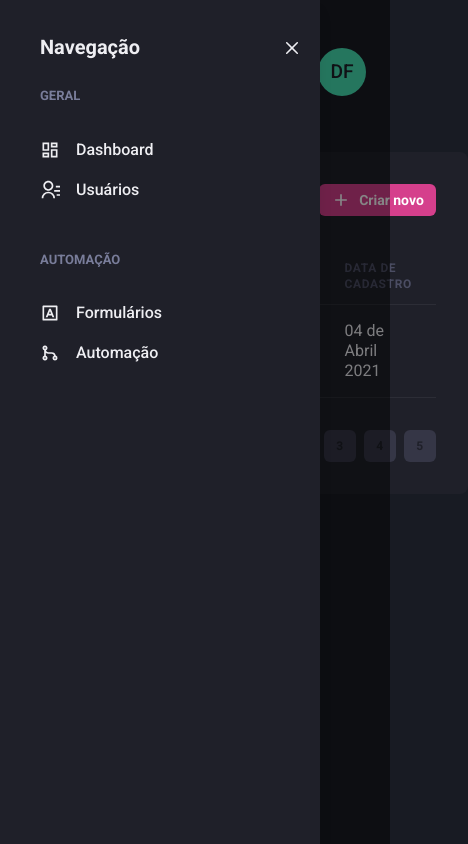
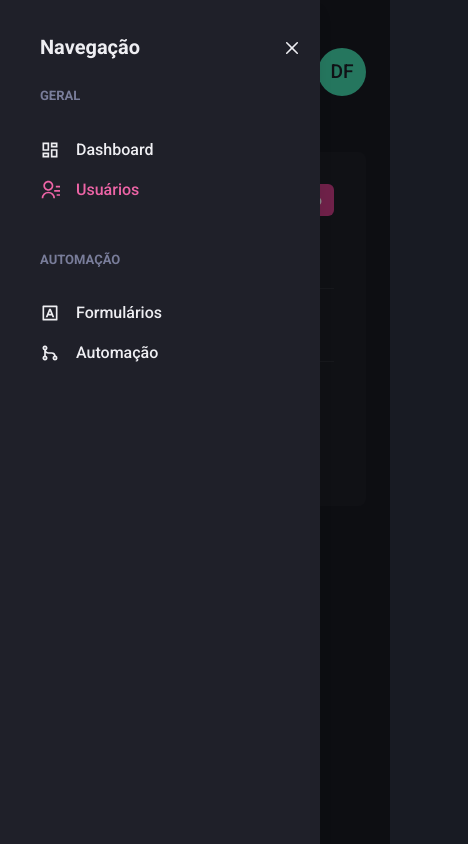
Before and after one commit to kieis/dashgo, a Next.js app: page /users in a window 390 px wide. Both pictures are taken after a click on the button "Open Navigation". Shown: the whole page, 468 px wide, since content can reach past the window. Built offline with nearby package versions, Linux system fonts and the light colour scheme.

Commit message:
mobile responsiveness

```diff
--- /dev/null
+++ b/src/components/ActiveLink.tsx
@@ -0,0 +1,21 @@
+import Link, { LinkProps } from "next/link";
+import { useRouter } from "next/router";
+import { cloneElement, ReactElement } from "react";
+
+interface ActiveLinkProps extends LinkProps {
+    children: ReactElement;
+}
+
+export function ActiveLink({ children, ...rest }: ActiveLinkProps) {
+    const { asPath } = useRouter();
+
+    let isActive = (asPath === rest.href || asPath === rest.as || asPath.includes(rest.href.toString()) || asPath.includes(rest.as?.toString())) ? true : false;
+
+    return (
+        <Link {...rest}>
+            {cloneElement(children, {
+                color: isActive ? 'pink.400' : 'gray.50'
+            })}
+        </Link>
+    );
+}
--- a/src/components/Pagination/index.tsx
+++ b/src/components/Pagination/index.tsx
@@ -3,7 +3,7 @@ import { PaginationItem } from "./PaginationItem";
 
 export function Pagination() {
     return (
-        <Stack direction="row" mt="8" justify="space-between" align="center" spacing="6">
+        <Stack direction={['column', 'row']} mt="8" justify="space-between" align="center" spacing="6">
             <Box>
                 <strong>0</strong> - <strong>10</strong> de <strong>100</strong>
             </Box>
--- a/src/components/Sidebar/NavLink.tsx
+++ b/src/components/Sidebar/NavLink.tsx
@@ -1,16 +1,20 @@
-import { Icon, Link, LinkProps as ChakraLinkProps, Text } from "@chakra-ui/react";
+import { Icon, Link as ChakraLink, LinkProps as ChakraLinkProps, Text } from "@chakra-ui/react";
 import { ElementType } from "react";
+import { ActiveLink } from "../ActiveLink";
 
 interface NavLinkProps extends ChakraLinkProps {
     icon: ElementType;
     children: string;
+    href: string;
 }
 
-export function NavLink({ icon, children, ...rest}: NavLinkProps) {
+export function NavLink({ icon, href, children, ...rest}: NavLinkProps) {
     return (
-        <Link display="flex" alignItems="center" {...rest}>
-            <Icon as={icon} fontSize="20"/>
-            <Text ml="4" fontWeight="medium">{children}</Text>
-        </Link>
+        <ActiveLink href={href} passHref>
+            <ChakraLink display="flex" alignItems="center" {...rest}>
+                <Icon as={icon} fontSize="20"/>
+                <Text ml="4" fontWeight="medium">{children}</Text>
+            </ChakraLink>
+        </ActiveLink>
     );
 }
--- a/src/components/Sidebar/SidebarNav.tsx
+++ b/src/components/Sidebar/SidebarNav.tsx
@@ -8,18 +8,18 @@ export function SidebarNav() {
     return(
         <Stack spacing="12" align="flex-start">
             <NavSection title="GERAL">
-                <NavLink icon={RiDashboardLine}>
+                <NavLink icon={RiDashboardLine} href="/dashboard">
                     Dashboard
                 </NavLink>
-                <NavLink icon={RiContactsLine}>
+                <NavLink icon={RiContactsLine} href="/users">
                     Usuários
                 </NavLink>
             </NavSection>
             <NavSection title="AUTOMAÇÃO">
-                <NavLink icon={RiInputMethodLine}>
+                <NavLink icon={RiInputMethodLine} href="/forms">
                     Formulários
                 </NavLink>
-                <NavLink icon={RiGitMergeLine}>
+                <NavLink icon={RiGitMergeLine} href="/automation">
                     Automação
                 </NavLink>
             </NavSection>
--- a/src/pages/dashboard.tsx
+++ b/src/pages/dashboard.tsx
@@ -68,7 +68,7 @@ export default function Dashboard() {
             <Flex w="100%" my="6" maxWidth={1480} mx="auto" px="6">
                 <Sidebar/>
                 <SimpleGrid flex="1" gap="4" minChildWidth={320} alignItems="flex-start">
-                    <Box h="100%" p="8" bg="gray.800" borderRadius={8} pb="4">
+                    <Box h="100%" p={['6', '8']} bg="gray.800" borderRadius={8} pb="4">
                         <Text fontSize="lg" mb="4">Inscritos da semana</Text>
                         <Chart type="area" height={160} options={options} series={series}/>
                     </Box>
--- a/src/pages/users/index.tsx
+++ b/src/pages/users/index.tsx
@@ -1,10 +1,13 @@
-import { Box, Button, Checkbox, Flex, Heading, Icon, Table, Tbody, Td, Th, Thead, Tr, Text } from "@chakra-ui/react";
+import { Box, Button, Checkbox, Flex, Heading, Icon, Table, Tbody, Td, Th, Thead, Tr, Text, useBreakpointValue } from "@chakra-ui/react";
+import Link from "next/link";
 import { RiAddLine } from "react-icons/ri";
 import { Header } from "../../components/Header";
 import { Pagination } from "../../components/Pagination";
 import { Sidebar } from "../../components/Sidebar";
 
 export default function UserList() {
+    const isWideVersion = useBreakpointValue({base: false, lg: true});
+
     return (
         <Box>
             <Header />
@@ -16,24 +19,26 @@ export default function UserList() {
                     <Flex mb="8" justify="space-between" align="center">
                         <Heading size="lg" fontWeight="normal">Usuários</Heading>
 
-                        <Button as="a" size="sm" fontSize="sm" colorScheme="pink" lineHeight={0} leftIcon={<Icon as={RiAddLine} fontSize="20"/>}>
-                            Criar novo
-                        </Button>
+                        <Link href="/users/create" passHref>
+                            <Button as="a" size="sm" fontSize="sm" colorScheme="pink" lineHeight={0} leftIcon={<Icon as={RiAddLine} fontSize="20"/>}>
+                                Criar novo
+                            </Button>
+                        </Link>
                     </Flex>
 
                     <Table colorScheme="whiteAlpha">
                         <Thead>
                             <Tr>
-                                <Th px="6" color="gray.300" w="8">
+                                <Th px={["4", "4","6"]} color="gray.300" w="8">
                                     <Checkbox colorScheme="pink"></Checkbox>
                                 </Th>
                                 <Th>Usuário</Th>
-                                <Th>Data de cadastro</Th>
+                                { isWideVersion && <Th>Data de cadastro</Th>}
                             </Tr>
                         </Thead>
                         <Tbody>
                             <Tr>
-                                <Td px="6">
+                                <Td px={["4", "4","6"]}>
                                     <Checkbox colorScheme="pink"></Checkbox>
                                 </Td>
                                 <Td>
@@ -42,9 +47,9 @@ export default function UserList() {
                                         <Text fontSize="sm" color="gray.300">dirlan20191@gmail.com</Text>
                                     </Box>
                                 </Td>
-                                <Td>
+                                { isWideVersion &&<Td>
                                     04 de Abril 2021
-                                </Td>
+                                </Td>}
                             </Tr>
                         </Tbody>
                     </Table>
```
Also changed, not shown: src/pages/users/create.tsx (+7 -4 lines).
